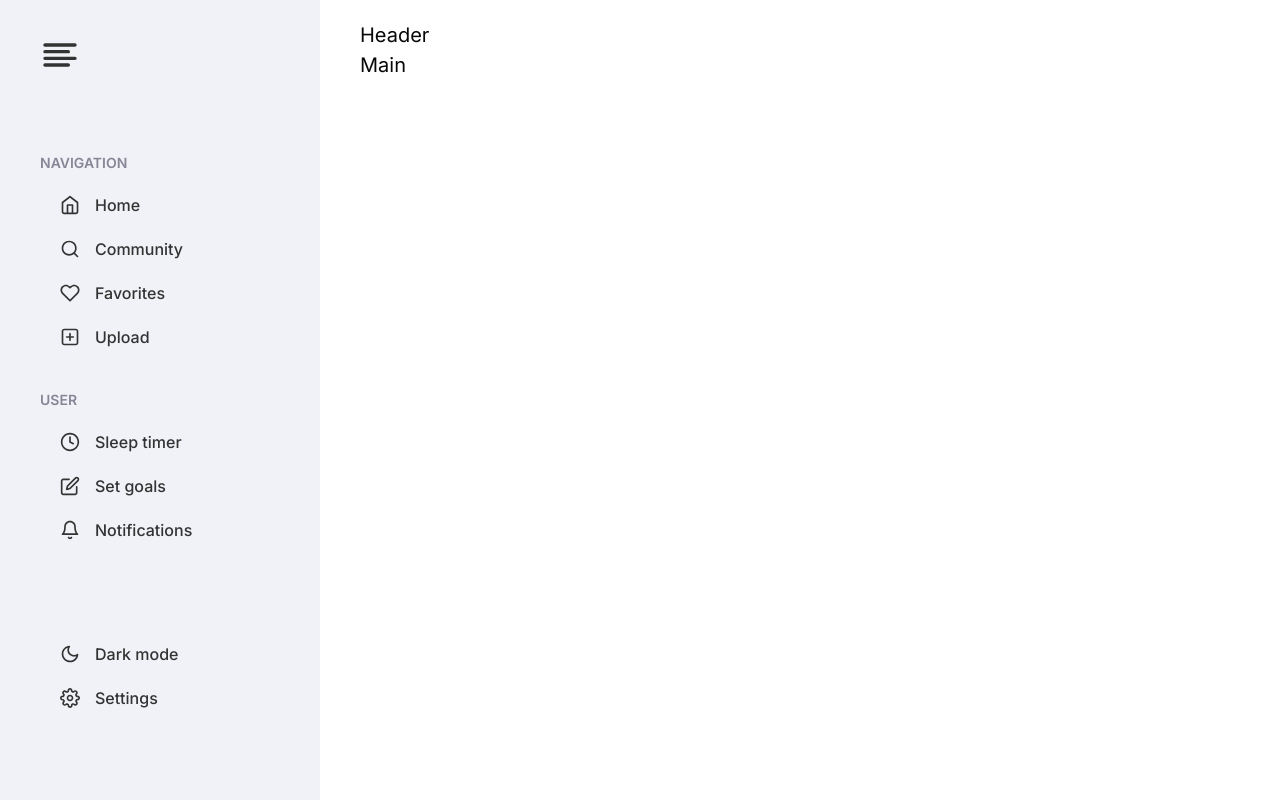
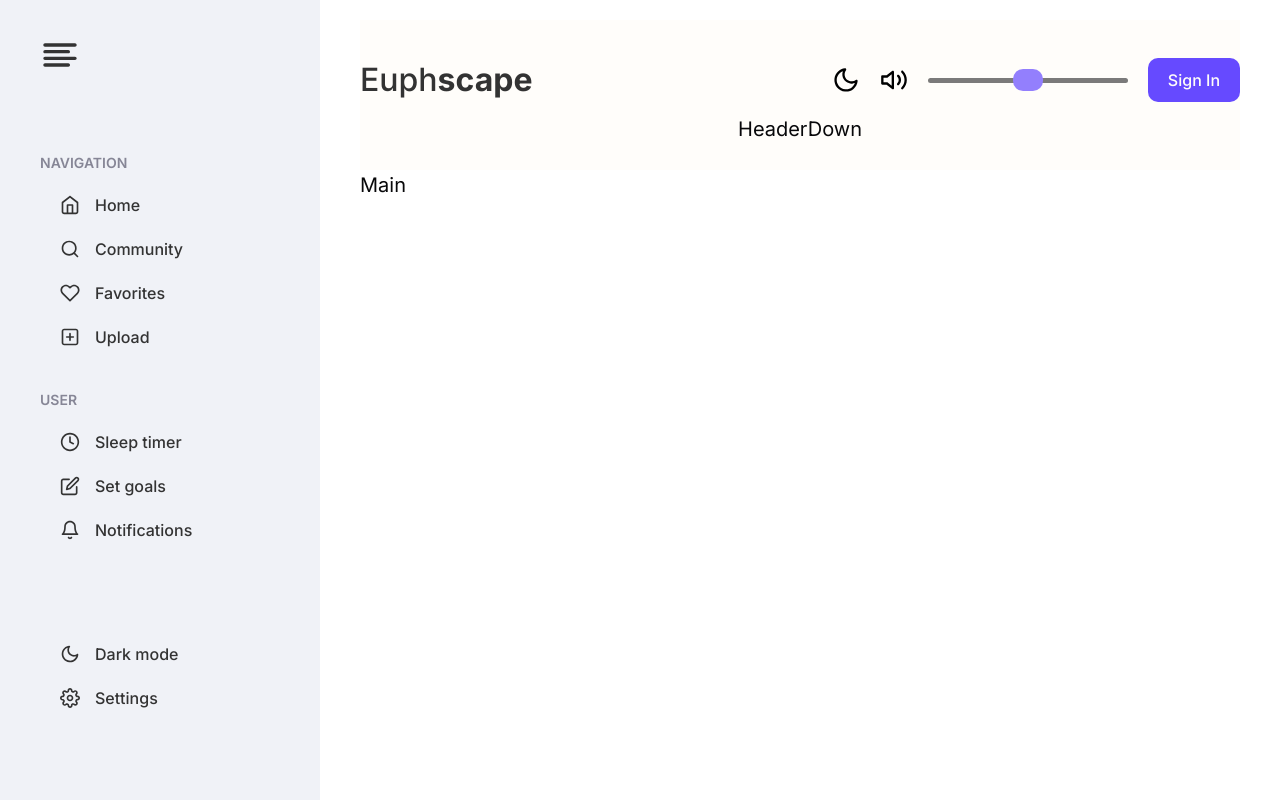
Before and after one commit to Sls0n/Serenscape, a React (Vite) app: page / in a window 1280 px wide. Built offline with nearby package versions, Linux system fonts and the light colour scheme.

Commit message:
update header

```diff
--- /dev/null
+++ b/src/components/Button/Button.jsx
@@ -0,0 +1,9 @@
+import React from 'react';
+
+import classes from './Button.module.scss';
+
+const Button = ({ value }) => {
+  return <button className={classes.btn}>{value}</button>;
+};
+
+export default Button;
--- /dev/null
+++ b/src/components/Button/Button.module.scss
@@ -0,0 +1,10 @@
+.btn {
+  all: unset;
+  font-size: 1.6rem;
+  font-weight: 500;
+  background-color: var(--color-primary-1);
+  color: var(--color-light-1);
+  border-radius: 1rem;
+  padding: 1rem 2rem;
+  cursor: pointer;
+}
--- a/src/components/Section/Header/Header.jsx
+++ b/src/components/Section/Header/Header.jsx
@@ -1,7 +1,15 @@
 import React from 'react';
+import HeaderDown from './HeaderDown/HeaderDown';
+import HeaderUp from './HeaderUp/HeaderUp';
+import classes from './Header.module.scss';
 
 const Header = () => {
-  return <div>Header</div>;
+  return (
+    <header className={classes.header}>
+      <HeaderUp />
+      <HeaderDown />
+    </header>
+  );
 };
 
 export default Header;
--- /dev/null
+++ b/src/components/Section/Header/Header.module.scss
@@ -0,0 +1,11 @@
+.header {
+  background-color: var(--color-light-1);
+  font-size: 2rem;
+  flex-basis: 15rem;
+  width: 100%;
+
+  display: flex;
+  flex-direction: column;
+  align-items: center;
+  justify-content: center;
+}
--- /dev/null
+++ b/src/components/Section/Header/HeaderDown/HeaderDown.jsx
@@ -0,0 +1,9 @@
+import React from 'react'
+
+const HeaderDown = () => {
+  return (
+    <div>HeaderDown</div>
+  )
+}
+
+export default HeaderDown
--- /dev/null
+++ b/src/components/Section/Header/HeaderUp/HeaderUp.jsx
@@ -0,0 +1,16 @@
+import React from 'react';
+
+import classes from './HeaderUp.module.scss';
+import HeaderUpFirst from './HeaderUpFirst';
+import HeaderUpEnd from './HeaderUpEnd';
+
+const HeaderUp = () => {
+  return (
+    <div className={classes['header__up']}>
+      <HeaderUpFirst />
+      <HeaderUpEnd />
+    </div>
+  );
+};
+
+export default HeaderUp;
--- /dev/null
+++ b/src/components/Section/Header/HeaderUp/HeaderUp.module.scss
@@ -0,0 +1,7 @@
+.header__up {
+  width: 100%;
+  flex-basis: 45%;
+
+  display: flex;
+  align-items: center;
+}
--- /dev/null
+++ b/src/components/Section/Header/HeaderUp/HeaderUpEnd.jsx
@@ -0,0 +1,37 @@
+import React from 'react';
+
+import classes from './HeaderUpEnd.module.scss';
+import svg from '../../../../assets/svg/sprite.svg';
+import Button from '../../../Button/Button';
+
+const HeaderUpEnd = () => {
+  return (
+    <div className={classes['header__up-end']}>
+      <div className={classes['header__up-icons']}>
+        <div className={classes.moon}>
+          <svg className={classes['header__up-icon']}>
+            <use xlinkHref={`${svg}#icon-moon`}></use>
+          </svg>
+        </div>
+        <div className={classes.volume}>
+          <svg className={classes['header__up-icon']}>
+            <use xlinkHref={`${svg}#icon-volume-2`}></use>
+          </svg>
+        </div>
+
+        <input
+          type="range"
+          min="0"
+          max="100"
+          defaultValue="50"
+          className={classes['header__up-volume']}
+          onChange={() => {}}
+        />
+
+        <Button value={'Sign In'} />
+      </div>
+    </div>
+  );
+};
+
+export default HeaderUpEnd;
--- /dev/null
+++ b/src/components/Section/Header/HeaderUp/HeaderUpEnd.module.scss
@@ -0,0 +1,60 @@
+.header__up-volume {
+  all: unset;
+  width: 20rem;
+  height: 0.5rem;
+  background: var(--color-dark-3);
+  opacity: 0.7;
+  -webkit-transition: 0.2s;
+  transition: opacity 0.2s;
+
+  border-radius: 1rem;
+
+  &::-webkit-slider-thumb {
+    -webkit-appearance: none;
+    appearance: none;
+    width: 3rem;
+    height: 2.2rem;
+    background: var(--color-primary-1);
+    cursor: pointer;
+
+    border-radius: 1rem;
+  }
+
+  &::-moz-range-thumb {
+    width: 3rem;
+    height: 2.2rem;
+    border: none;
+    background: var(--color-primary-1);
+    cursor: pointer;
+  }
+
+  &::-moz-range-progress {
+    background: var(--color-primary-1);
+  }
+}
+
+.header__up-end {
+  display: flex;
+  justify-content: flex-end;
+  gap: 2rem;
+  flex: 1;
+}
+
+.header__up-icon {
+  width: 2.8rem;
+  height: 2.8rem;
+  /* background-color: var(--color-light-3); */
+  fill: var();
+
+  display: flex;
+  justify-content: center;
+  align-items: center;
+}
+
+.header__up-icons {
+  display: flex;
+  align-items: center;
+  justify-content: center;
+  gap: 2rem;
+  flex-basis: auto;
+}
--- /dev/null
+++ b/src/components/Section/Header/HeaderUp/HeaderUpFirst.jsx
@@ -0,0 +1,15 @@
+import React from 'react';
+
+import classes from './HeaderUpFirst.module.scss';
+
+const HeaderUpFirst = () => {
+  return (
+    <div className={classes['header__up-first']}>
+      <div className={classes['header__up-logo']}>
+        Euph<span className={classes.scape}>scape</span>
+      </div>
+    </div>
+  );
+};
+
+export default HeaderUpFirst;
--- /dev/null
+++ b/src/components/Section/Header/HeaderUp/HeaderUpFirst.module.scss
@@ -0,0 +1,11 @@
+.header__up-logo {
+  font-size: 3.2rem;
+  color: var(--color-dark-2);
+  font-weight: 500;
+}
+
+.scape {
+  color: var(--color-dark-2);
+  font-size: 3.2rem;
+  font-weight: 700;
+}
```
